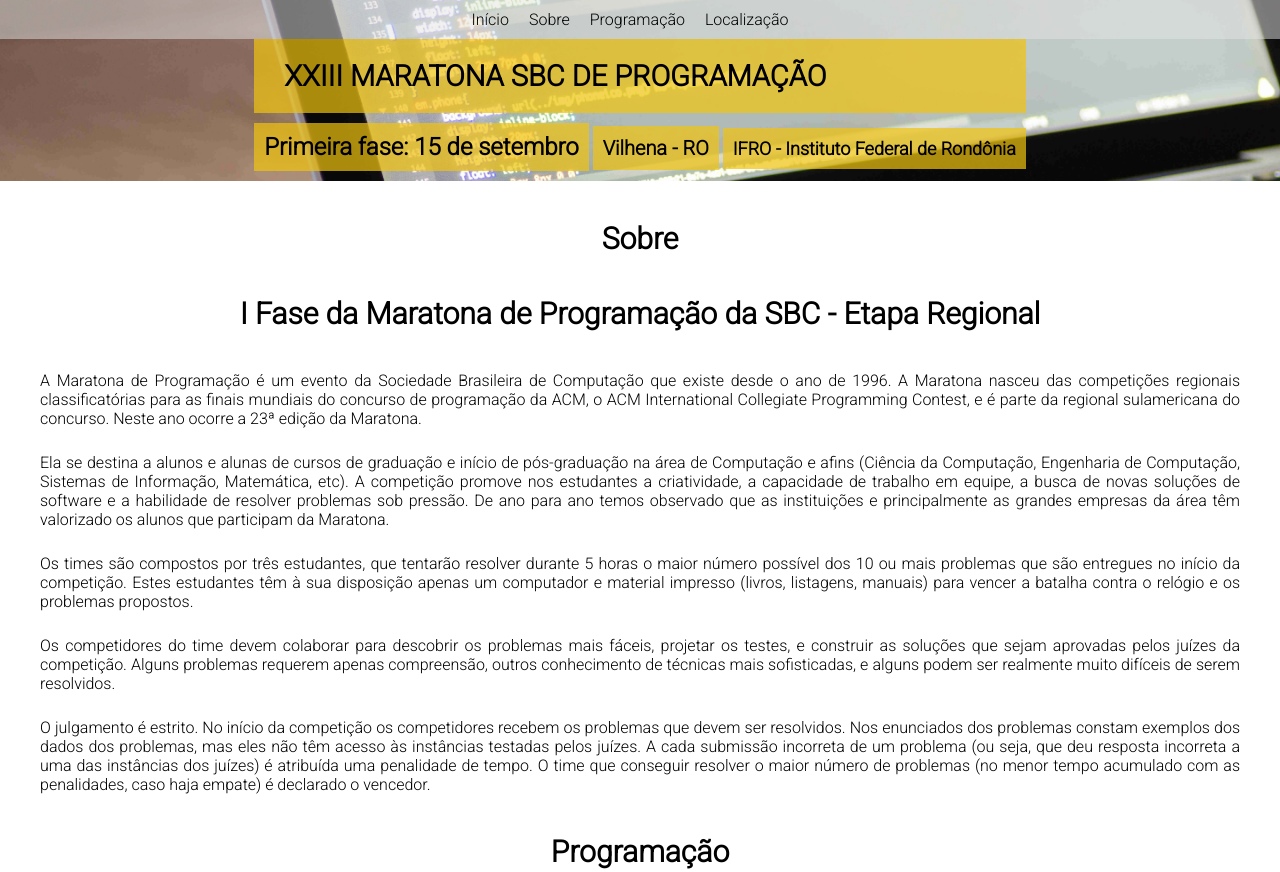
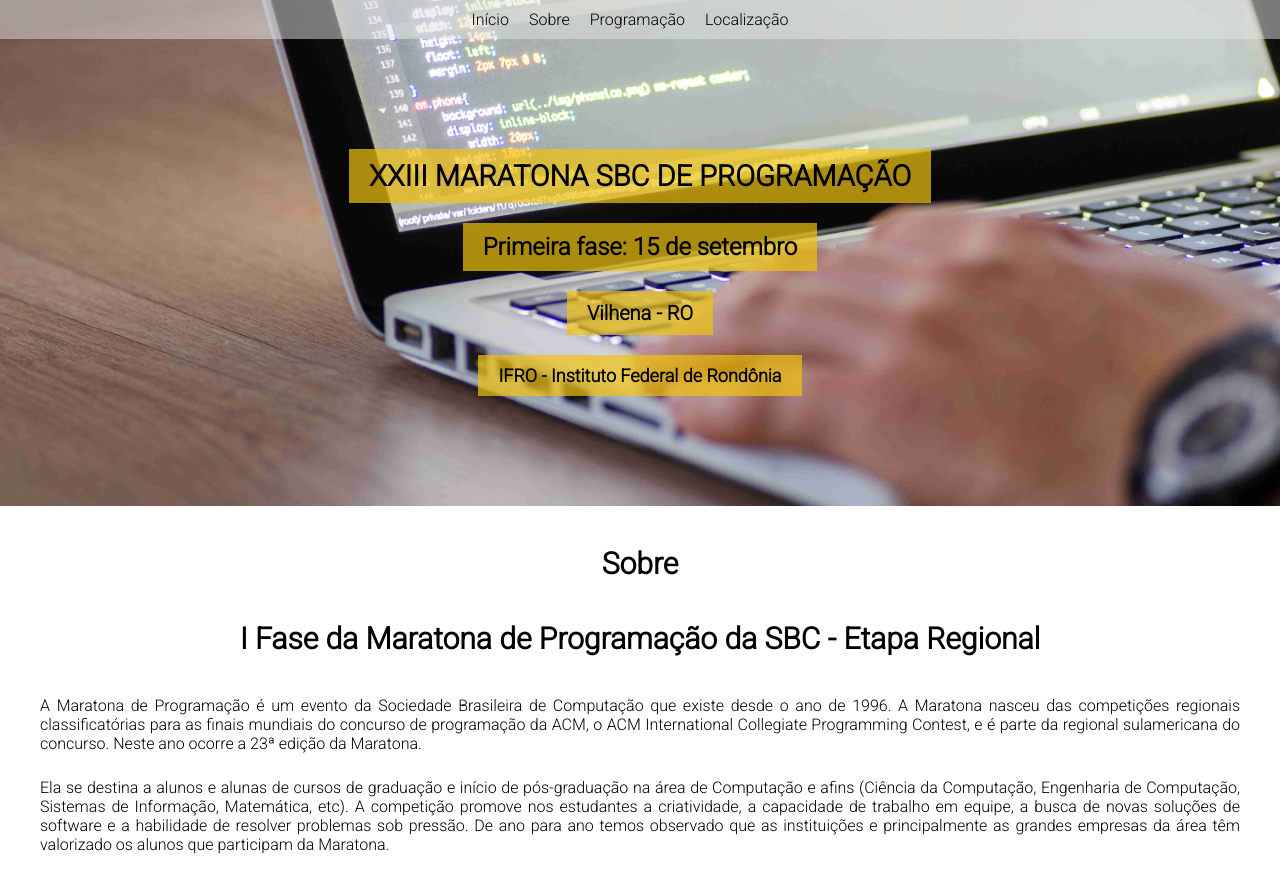
Before and after one commit to Sharkovisky/maratona-programacao, a plain HTML site: page index.html in a window 1280 px wide. Shown: the top 872 px of the page. Drawn offline with Linux system fonts and the light colour scheme.

Commit message:
Ajustes no Desktop

```diff
--- a/assets/css/estilo.css
+++ b/assets/css/estilo.css
@@ -11,7 +11,7 @@ header{
 }
 .menu{
     display: flex;
-    background-color: rgba(241, 196, 15, 0.7);;
+    background-color: rgba(241, 196, 15, 0.7);
 }
 .menu div{
     margin: auto 0 auto 10px;
@@ -25,7 +25,10 @@ header{
 .menu h1{
     padding: 20px;
 }
-header h2, h3, h4{
+.letreiro h1{
+    display: none;
+}
+h2, h3, h4{
     display: inline-block;
     background-color: rgba(241, 196, 15, 0.7);
     margin: 10px 0;
@@ -147,9 +150,20 @@ footer img{
         max-width: 1200px;
         margin: 0 auto;
     }
-    header{
+    .menu{
+        display: none;
+    }
+    .letreiro{
         display: flex;
         flex-direction: column;
+        padding: 100px;
+    }
+    .letreiro h1, h2, h3, h4{
+        margin: 10px auto;
+        padding: 10px 20px;
+        text-align: center;
+        display: inline-block;
+        background-color: rgba(241, 196, 15, 0.7);
     }
     header button{
         display: none;
--- a/index.html
+++ b/index.html
@@ -28,7 +28,8 @@
                 </div>
                 <h1>XXIII MARATONA SBC DE PROGRAMAÇÃO</h1>
             </div>
-            <div>
+            <div class="letreiro">
+                <h1>XXIII MARATONA SBC DE PROGRAMAÇÃO</h1>
                 <h2>Primeira fase: 15 de setembro</h2>
                 <h3>Vilhena - RO</h3>
                 <h4>IFRO - Instituto Federal de Rondônia</h4>
```
